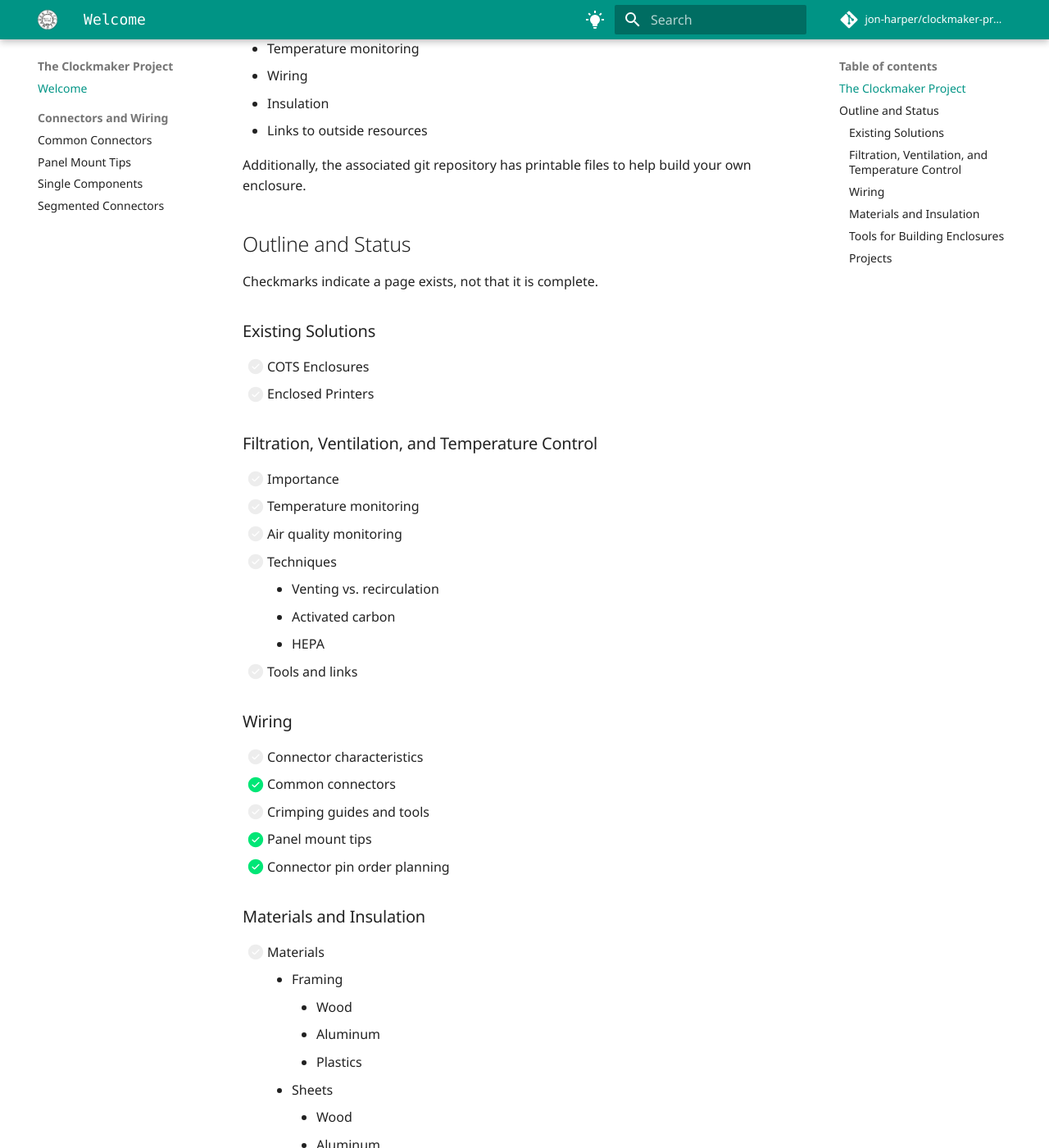
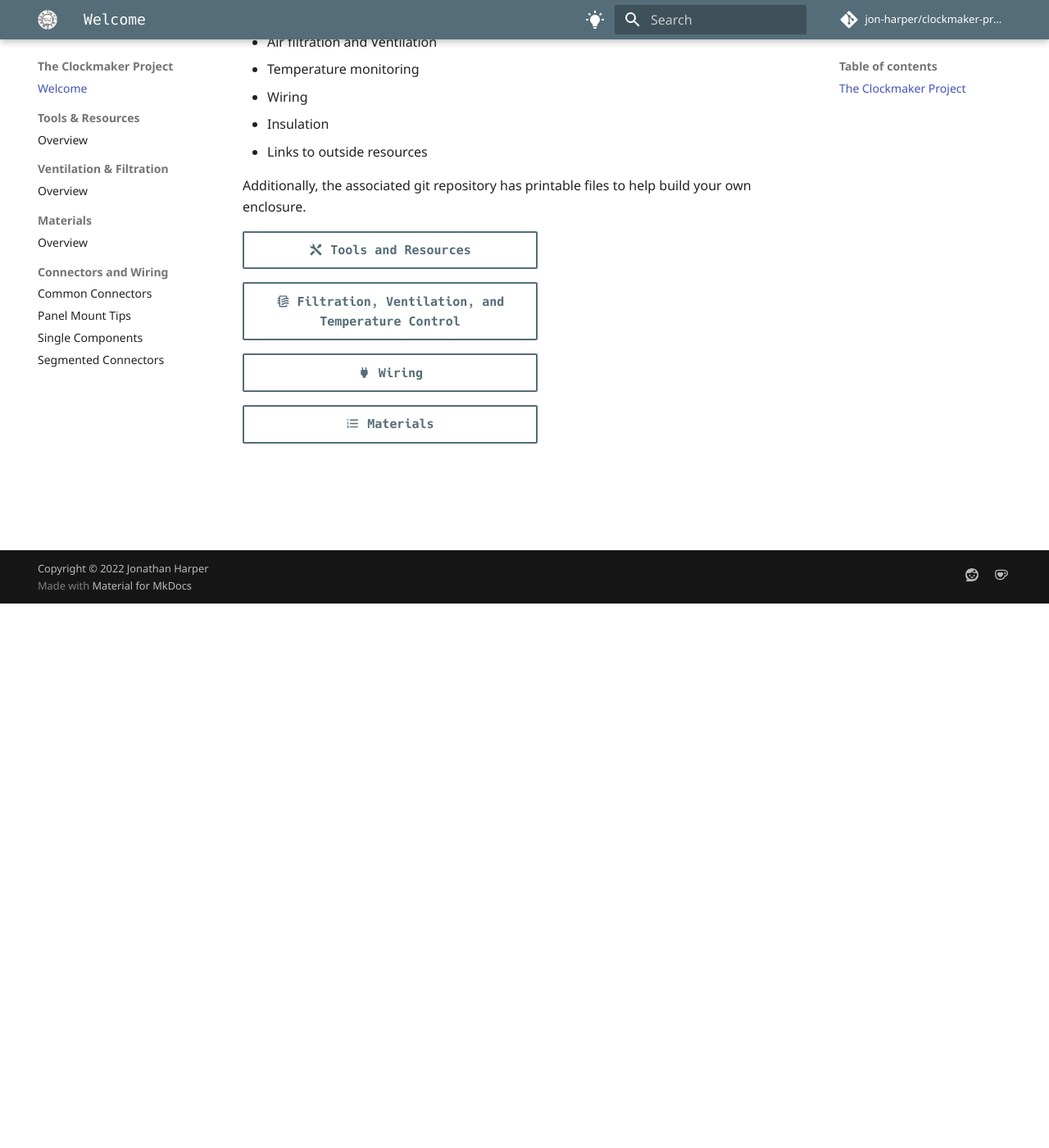
Before and after one commit to jon-harper/clockmaker-project, an MkDocs documentation site: the page built from docs/index.md, in a window 1280 px wide and 1400 px high, scrolled down 664 px. Shown: the whole window at 82% size. Built offline with MkDocs 1.6.1 and Material for MkDocs 9.7.7, drawn with Linux system fonts in a browser that asks for light colours; comment, search, counter and statistics services are not loaded; some of the changed text lies outside the part shown.

Commit message:
Added more pages

```diff
--- a/docs/index.md
+++ b/docs/index.md
@@ -25,66 +25,10 @@ Enter The Clockmaker Project. More toolbox than blueprint, this project collects
 
 Additionally, the associated git repository has printable files to help build your own enclosure.
 
-## Outline and Status
+[:material-tools: Tools and Resources](resources/index.md){ .md-button }
 
-Checkmarks indicate a page exists, not that it is complete.
-### Existing Solutions
+[:material-air-filter: Filtration, Ventilation, and Temperature Control](air/index.md){ .md-button }
 
-- [ ] COTS Enclosures
-- [ ] Enclosed Printers
+[:material-power-plug: Wiring](wiring/index.md){ .md-button }
 
-### Filtration, Ventilation, and Temperature Control
-
-- [ ] Importance
-- [ ] Temperature monitoring
-- [ ] Air quality monitoring
-- [ ] Techniques
-    - Venting vs. recirculation
-    - Activated carbon
-    - HEPA
-- [ ] Tools and links
-
-### Wiring
-
-- [ ] Connector characteristics
-- [x] Common connectors
-- [ ] Crimping guides and tools
-- [x] Panel mount tips
-- [x] Connector pin order planning
-
-### Materials and Insulation
-
-- [ ] Materials
-    - Framing
-        - Wood
-        - Aluminum
-        - Plastics
-    - Sheets
-        - Wood
-        - Aluminum
-        - Plastics
-            - ABS (acrylonitrile butadiene styrene)
-            - Corrugated PP (polypropylene, Coroplast)
-            - PMMA (Acrylic/Plexiglass)
-- [ ] Insulation
-    - Polyisocyanurate (PIR) foam
-    - Polystyrene (PS) foam
-    - Insulation cladding
-    - Other insulators
-- [ ] Other Material Considerations
-    - Camera
-    - Lighting
-
-### Tools for Building Enclosures
-
-- [ ] Handles
-- [ ] Brackets
-- [ ] Latches
-- [ ] LED holders
-- [ ] Filtration/ventilation
-
-### Projects
-
-- [ ] Thingiverse Links
-- [ ] Repo Links
-- [ ] Other Useful Stuff
+[:material-format-list-numbered: Materials](materials/index.md){ .md-button }
--- a/mkdocs.yml
+++ b/mkdocs.yml
@@ -39,14 +39,14 @@ theme:
     code: Source Code Pro
   palette:
     - scheme: default
-      primary: teal
-      accent: deep orange
+      primary: blue grey
+      accent: amber
       toggle:
         icon: material/lightbulb-on
         name: Switch to dark mode
     - scheme: slate
-      primary: deep orange
-      accent: teal
+      primary: amber
+      accent: blue grey
       toggle:
         icon: material/lightbulb-off-outline
         name: Switch to light mode
@@ -67,6 +67,16 @@ extra_css:
 
 nav:
   - index.md
+
+  - Tools & Resources:
+    - resources/index.md
+
+  - Ventilation & Filtration:
+    - air/index.md
+
+  - Materials:
+    - materials/index.md
+
   - Connectors and Wiring:
     - wiring/connectors.md
     - wiring/index.md
```
Also changed, not shown: docs/air/index.md (added, +31 -0 lines), docs/materials/index.md (added, +33 -0 lines), docs/resources/index.md (added, +39 -0 lines), docs/img/logo2.png.
